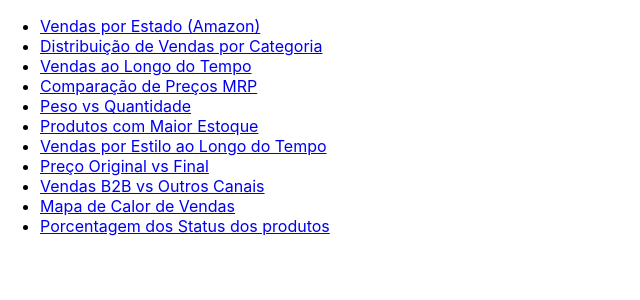
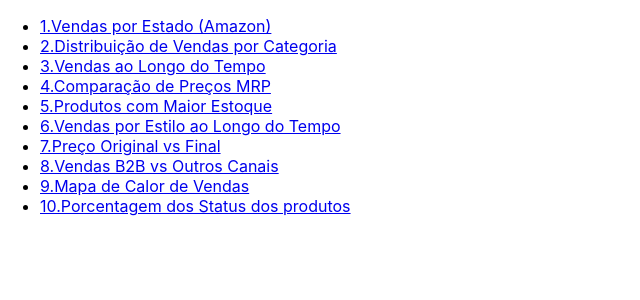
Before and after one commit to Leonardo-snts/Frontend-dashboard-, a React (Create React App) app: page / in a window 1280 px wide. Shown: the top 300 px of the page, without its empty margins (0-640 px from the left). Built offline with nearby package versions, Linux system fonts and the light colour scheme.

Commit message:
correção da tabela de produtos com maio estoque

```diff
--- a/src/App.tsx
+++ b/src/App.tsx
@@ -18,7 +18,6 @@ import AmazonSalesByState from './components/AmazonSalesByState';
 import SalesByCategory from './components/SalesByCategory';
 import SalesOverTime from './components/SalesOverTime';
 import PriceComparison from './components/PriceComparison';
-import WeightVsQty from './components/WeightVsQty';
 import TopStock from './components/TopStock';
 import SalesByStyleOverTime from './components/SalesByStyleOverTime';
 import PriceOriginalVsFinal from './components/PriceOriginalVsFinal';
@@ -32,17 +31,16 @@ const App: React.FC = () => {
       <div>
         <nav>
           <ul>
-            <li><Link to="/amazon-sales-by-state">Vendas por Estado (Amazon)</Link></li>
-            <li><Link to="/sales-by-category">Distribuição de Vendas por Categoria</Link></li>
-            <li><Link to="/sales-over-time">Vendas ao Longo do Tempo</Link></li>
-            <li><Link to="/price-comparison">Comparação de Preços MRP</Link></li>
-            <li><Link to="/weight-vs-qty">Peso vs Quantidade</Link></li>
-            <li><Link to="/top-stock">Produtos com Maior Estoque</Link></li>
-            <li><Link to="/sales-by-style-over-time">Vendas por Estilo ao Longo do Tempo</Link></li>
-            <li><Link to="/price-original-vs-final">Preço Original vs Final</Link></li>
-            <li><Link to="/sales-b2b">Vendas B2B vs Outros Canais</Link></li>
-            <li><Link to="/sales-heatmap">Mapa de Calor de Vendas</Link></li>
-            <li><Link to="/produtos-status">Porcentagem dos Status dos produtos</Link></li>
+            <li><Link to="/amazon-sales-by-state">1.Vendas por Estado (Amazon)</Link></li>
+            <li><Link to="/sales-by-category">2.Distribuição de Vendas por Categoria</Link></li>
+            <li><Link to="/sales-over-time">3.Vendas ao Longo do Tempo</Link></li>
+            <li><Link to="/price-comparison">4.Comparação de Preços MRP</Link></li>
+            <li><Link to="/top-stock">5.Produtos com Maior Estoque</Link></li>
+            <li><Link to="/sales-by-style-over-time">6.Vendas por Estilo ao Longo do Tempo</Link></li>
+            <li><Link to="/price-original-vs-final">7.Preço Original vs Final</Link></li>
+            <li><Link to="/sales-b2b">8.Vendas B2B vs Outros Canais</Link></li>
+            <li><Link to="/sales-heatmap">9.Mapa de Calor de Vendas</Link></li>
+            <li><Link to="/produtos-status">10.Porcentagem dos Status dos produtos</Link></li>
           </ul>
         </nav>
 
@@ -51,7 +49,6 @@ const App: React.FC = () => {
           <Route path="/sales-by-category" element={<SalesByCategory />} />
           <Route path="/sales-over-time" element={<SalesOverTime />} />
           <Route path="/price-comparison" element={<PriceComparison />} />
-          <Route path="/weight-vs-qty" element={<WeightVsQty />} />
           <Route path="/top-stock" element={<TopStock />} />
           <Route path="/sales-by-style-over-time" element={<SalesByStyleOverTime />} />
           <Route path="/price-original-vs-final" element={<PriceOriginalVsFinal />} />
--- a/src/components/TopStock.tsx
+++ b/src/components/TopStock.tsx
@@ -10,15 +10,15 @@ const TopStock = () => {
       .then(data => setData(data));
   }, []);
 
-  const sku = data.map(item => item['SKU']);
-  const stock = data.map(item => item['Stock']);
+  const Categoria = data.map(item => item['Categoria']);
+  const Estoque = data.map(item => item['Estoque']);
 
   return (
     <Plot
       data={[
         {
-          x: sku,
-          y: stock,
+          x: Categoria,
+          y: Estoque,
           type: 'bar',
           marker: { color: 'orange' },
         },
--- a/src/components/WeightVsQty.tsx
+++ /dev/null
@@ -1,32 +0,0 @@
-import React, { useEffect, useState } from 'react';
-import Plot from 'react-plotly.js';
-
-const WeightVsQty = () => {
-  const [data, setData] = useState([]);
-
-  useEffect(() => {
-    fetch('http://127.0.0.1:5000/api/weight-vs-qty')
-      .then(response => response.json())
-      .then(data => setData(data));
-  }, []);
-
-  const weight = data.map(item => item['Weight']);
-  const qty = data.map(item => item['QTY']);
-
-  return (
-    <Plot
-      data={[
-        {
-          x: weight,
-          y: qty,
-          mode: 'markers',
-          type: 'scatter',
-          marker: { size: 12 },
-        },
-      ]}
-      layout={{ title: 'Peso do Produto vs Quantidade Vendida' }}
-    />
-  );
-};
-
-export default WeightVsQty;
```
